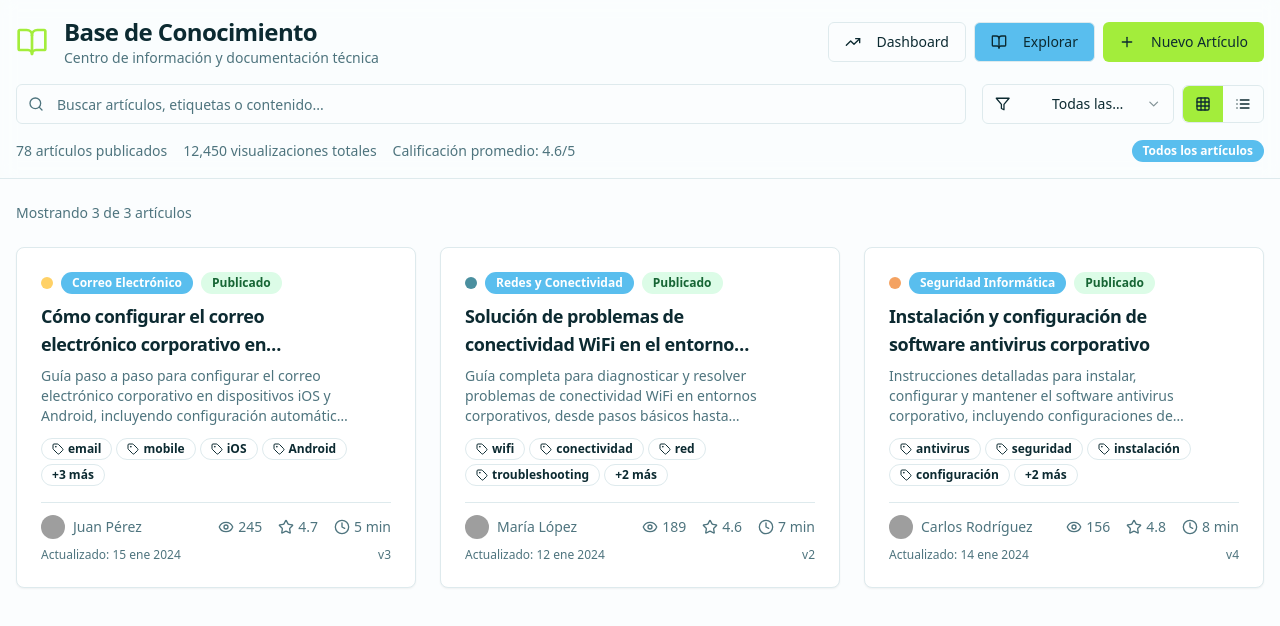
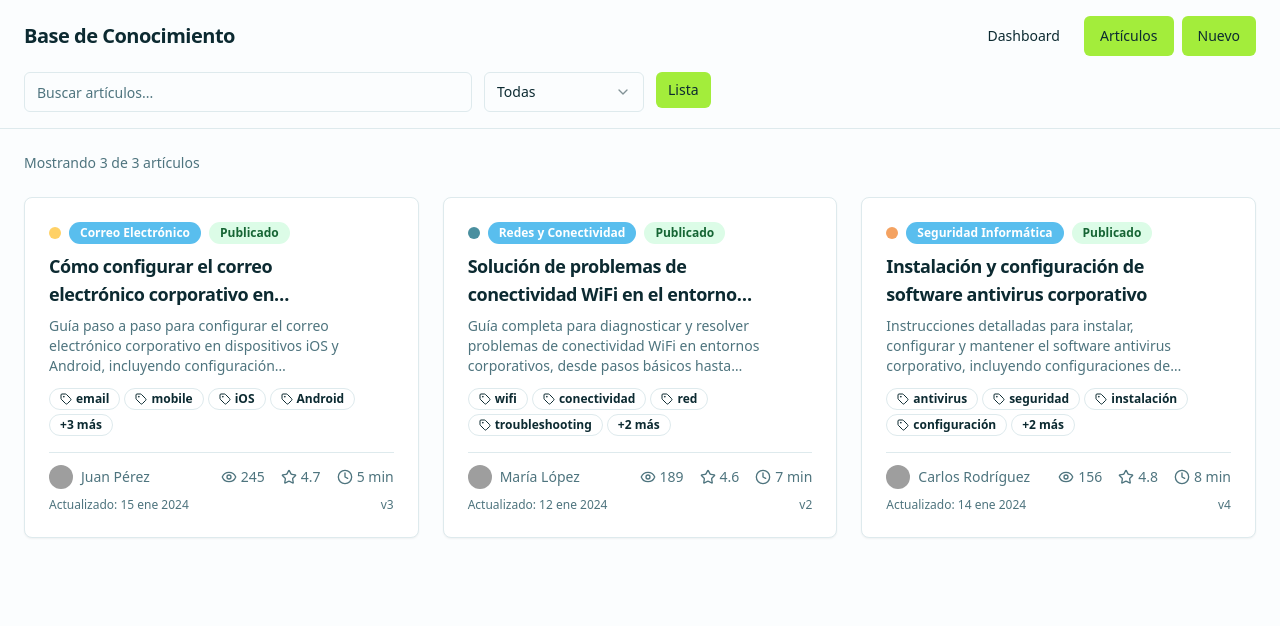
Before and after one commit to branzontech/helpdesk-insights-dashboard, a React (Vite) app: page /knowledge in a window 1280 px wide. Both pictures are taken after a click on the button "Ver Todos los Artículos". Shown: the top 626 px of the page. Built offline with nearby package versions, Linux system fonts and the light colour scheme; grey boxes are pictures that could not be loaded.

Commit message:
Simplify Knowledge Base Layout
The AI is simplifying the UI of the Knowledge Base Layout to reduce visual clutter. It will apply the same minimalist approach as used in the article editor.

```diff
--- a/src/components/knowledge/KnowledgeBaseLayout.tsx
+++ b/src/components/knowledge/KnowledgeBaseLayout.tsx
@@ -70,66 +70,48 @@ const KnowledgeBaseLayout = () => {
   };
 
   return (
-    <div className="min-h-screen bg-background">
-      {/* Header */}
-      <div className="border-b bg-background/95 backdrop-blur supports-[backdrop-filter]:bg-background/60">
-        <div className="container mx-auto px-4 py-4">
+    <div className="min-h-screen">
+      {/* Simple Header */}
+      <div className="border-b">
+        <div className="container mx-auto px-6 py-4">
           <div className="flex items-center justify-between">
-            <div className="flex items-center space-x-4">
-              <BookOpen className="h-8 w-8 text-primary" />
-              <div>
-                <h1 className="text-2xl font-bold text-foreground">Base de Conocimiento</h1>
-                <p className="text-sm text-muted-foreground">
-                  Centro de información y documentación técnica
-                </p>
-              </div>
-            </div>
+            <h1 className="text-xl font-semibold">Base de Conocimiento</h1>
 
-            <div className="flex items-center space-x-2">
+            <div className="flex gap-2">
               <Button
-                variant="outline"
+                variant={currentView === 'dashboard' ? 'default' : 'ghost'}
                 onClick={() => setCurrentView('dashboard')}
-                className={currentView === 'dashboard' ? 'bg-accent' : ''}
               >
-                <TrendingUp className="h-4 w-4 mr-2" />
                 Dashboard
               </Button>
               <Button
-                variant="outline"
+                variant={currentView === 'browse' ? 'default' : 'ghost'}
                 onClick={() => setCurrentView('browse')}
-                className={currentView === 'browse' ? 'bg-accent' : ''}
               >
-                <BookOpen className="h-4 w-4 mr-2" />
-                Explorar
+                Artículos
               </Button>
               <Button onClick={handleCreateArticle}>
-                <Plus className="h-4 w-4 mr-2" />
-                Nuevo Artículo
+                Nuevo
               </Button>
             </div>
           </div>
 
-          {/* Search and filters - only show when browsing */}
+          {/* Simple search - only when browsing */}
           {currentView === 'browse' && (
-            <div className="mt-4 flex flex-col md:flex-row gap-4">
-              <div className="flex-1 relative">
-                <Search className="absolute left-3 top-1/2 transform -translate-y-1/2 h-4 w-4 text-muted-foreground" />
+            <div className="flex gap-3 mt-4">
               <Input
-                  placeholder="Buscar artículos, etiquetas o contenido..."
+                placeholder="Buscar artículos..."
                 value={searchQuery}
                 onChange={(e) => setSearchQuery(e.target.value)}
-                  className="pl-10"
+                className="max-w-md"
               />
-              </div>
 
-              <div className="flex items-center space-x-2">
               <Select value={selectedCategory} onValueChange={setSelectedCategory}>
-                  <SelectTrigger className="w-48">
-                    <Filter className="h-4 w-4 mr-2" />
-                    <SelectValue placeholder="Todas las categorías" />
+                <SelectTrigger className="w-40">
+                  <SelectValue placeholder="Categoría" />
                 </SelectTrigger>
                 <SelectContent>
-                    <SelectItem value="all">Todas las categorías</SelectItem>
+                  <SelectItem value="all">Todas</SelectItem>
                   {knowledgeBaseCategories.map((category) => (
                     <SelectItem key={category.id} value={category.id}>
                       {category.name}
@@ -138,49 +120,20 @@ const KnowledgeBaseLayout = () => {
                 </SelectContent>
               </Select>
 
-                <div className="flex border rounded-md">
               <Button
-                    variant={viewMode === 'grid' ? 'default' : 'ghost'}
+                variant={viewMode === 'grid' ? 'default' : 'outline'}
                 size="sm"
-                    onClick={() => setViewMode('grid')}
-                    className="rounded-r-none"
+                onClick={() => setViewMode(viewMode === 'grid' ? 'list' : 'grid')}
               >
-                    <Grid className="h-4 w-4" />
+                {viewMode === 'grid' ? 'Lista' : 'Grid'}
               </Button>
-                  <Button
-                    variant={viewMode === 'list' ? 'default' : 'ghost'}
-                    size="sm"
-                    onClick={() => setViewMode('list')}
-                    className="rounded-l-none"
-                  >
-                    <List className="h-4 w-4" />
-                  </Button>
-                </div>
-              </div>
-            </div>
-          )}
-
-          {/* Stats bar */}
-          {currentView === 'browse' && (
-            <div className="mt-4 flex items-center justify-between text-sm text-muted-foreground">
-              <div className="flex items-center space-x-4">
-                <span>{knowledgeBaseStats.publishedArticles} artículos publicados</span>
-                <span>{knowledgeBaseStats.totalViews.toLocaleString()} visualizaciones totales</span>
-                <span>Calificación promedio: {knowledgeBaseStats.averageRating}/5</span>
-              </div>
-              <Badge variant="secondary">
-                {searchQuery ? `Buscando: "${searchQuery}"` :
-                 selectedCategory !== 'all' ?
-                 `Categoría: ${knowledgeBaseCategories.find(c => c.id === selectedCategory)?.name}` :
-                 'Todos los artículos'}
-              </Badge>
             </div>
           )}
         </div>
       </div>
 
-      {/* Main content */}
-      <div className="container mx-auto px-4 py-6">
+      {/* Content */}
+      <div className="container mx-auto px-6 py-6">
         {renderCurrentView()}
       </div>
     </div>
```
Lines whose indentation alone changed are shown as unchanged.
